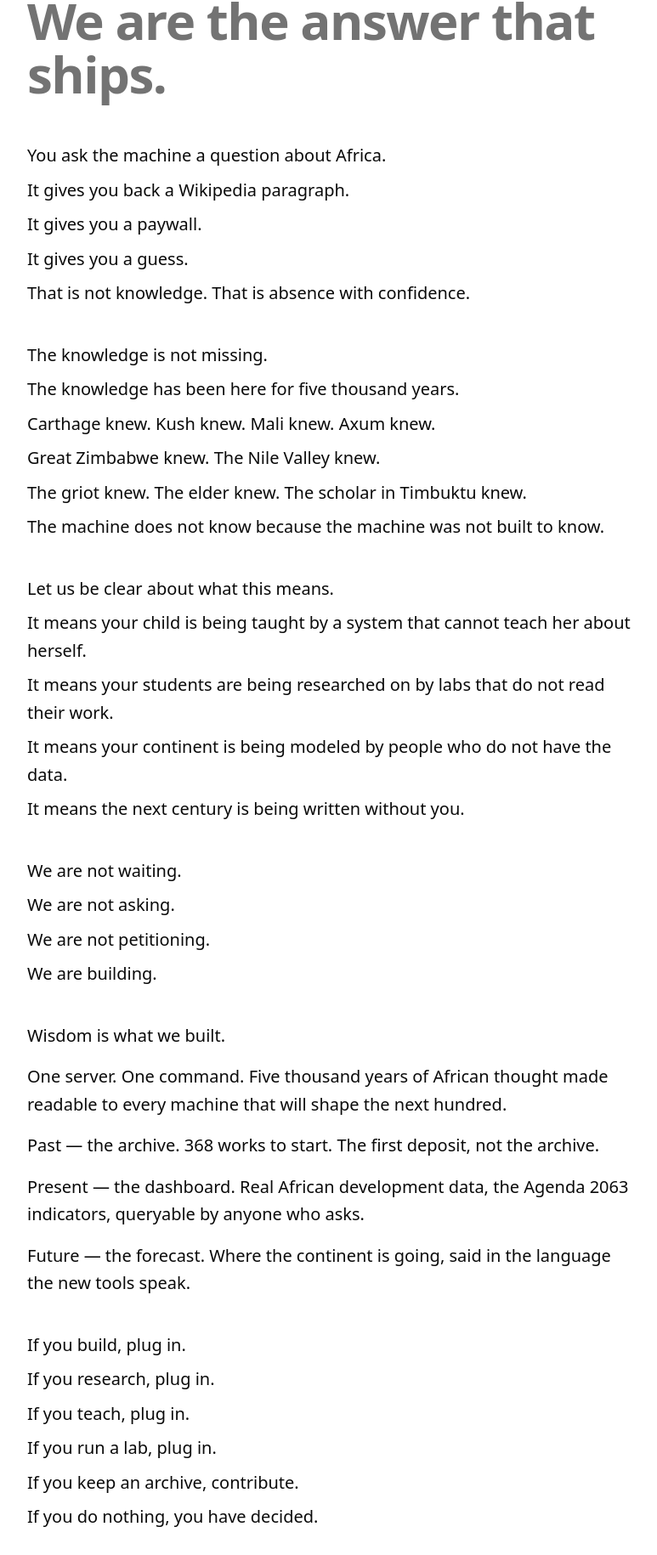
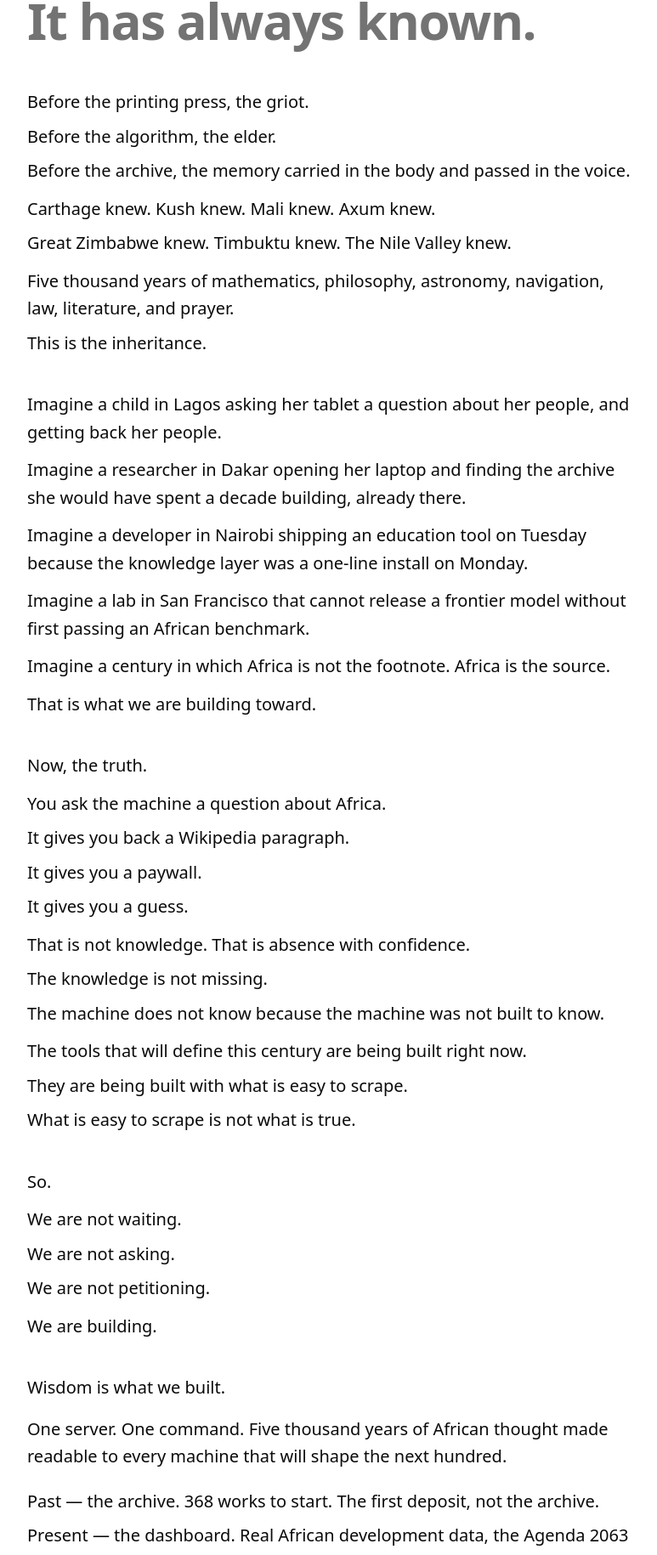
Before and after one commit to seathemc/pan-african-library, a Next.js app: page /manifesto in a window 1280 px wide. Shown: the part 303-2133 px from the top of the page at 85% size, without its empty margins (248-1021 px from the left). Built offline with nearby package versions, Linux system fonts and the light colour scheme.

Commit message:
manifesto: open with aspiration, ancestry first
Restructures arc: inheritance → vision → problem → build → call to action.
Leads with "Africa knows. It has always known." rather than the problem.

https://claude.ai/code/session_01QxV2Y1XG2tbVWsUSdEU9T1

```diff
--- a/app/(marketing)/manifesto/page.tsx
+++ b/app/(marketing)/manifesto/page.tsx
@@ -45,43 +45,54 @@ export default function ManifestoPage() {
 
         {/* Lede */}
         <h1 className="text-5xl md:text-6xl font-bold tracking-tight leading-[1.05] mb-12">
-          AI has an Africa problem.
+          Africa knows.
           <br />
-          <span className="text-muted-foreground">We are the answer that ships.</span>
+          <span className="text-muted-foreground">It has always known.</span>
         </h1>
 
         {/* Body — manifesto stanzas */}
         <div className="text-lg md:text-xl leading-relaxed space-y-10 font-light">
           <section className="space-y-2">
-            <p>You ask the machine a question about Africa.</p>
+            <p>Before the printing press, the griot.</p>
+            <p>Before the algorithm, the elder.</p>
+            <p>Before the archive, the memory carried in the body and passed in the voice.</p>
+            <p className="pt-1">Carthage knew. Kush knew. Mali knew. Axum knew.</p>
+            <p>Great Zimbabwe knew. Timbuktu knew. The Nile Valley knew.</p>
+            <p className="pt-1 font-normal">
+              Five thousand years of mathematics, philosophy, astronomy, navigation, law, literature, and prayer.
+            </p>
+            <p className="font-normal">This is the inheritance.</p>
+          </section>
+
+          <section className="space-y-3">
+            <p>Imagine a child in Lagos asking her tablet a question about her people, and getting back her people.</p>
+            <p>Imagine a researcher in Dakar opening her laptop and finding the archive she would have spent a decade building, already there.</p>
+            <p>Imagine a developer in Nairobi shipping an education tool on Tuesday because the knowledge layer was a one-line install on Monday.</p>
+            <p>Imagine a lab in San Francisco that cannot release a frontier model without first passing an African benchmark.</p>
+            <p className="font-normal">Imagine a century in which Africa is not the footnote. Africa is the source.</p>
+            <p className="font-normal">That is what we are building toward.</p>
+          </section>
+
+          <section className="space-y-2">
+            <p className="font-normal">Now, the truth.</p>
+            <p className="pt-1">You ask the machine a question about Africa.</p>
             <p>It gives you back a Wikipedia paragraph.</p>
             <p>It gives you a paywall.</p>
             <p>It gives you a guess.</p>
-            <p className="font-normal">That is not knowledge. That is absence with confidence.</p>
+            <p className="pt-1 font-normal">That is not knowledge. That is absence with confidence.</p>
+            <p className="font-normal">The knowledge is not missing.</p>
+            <p className="font-normal">The machine does not know because the machine was not built to know.</p>
+            <p className="pt-1">The tools that will define this century are being built right now.</p>
+            <p>They are being built with what is easy to scrape.</p>
+            <p className="font-normal">What is easy to scrape is not what is true.</p>
           </section>
 
           <section className="space-y-2">
-            <p>The knowledge is not missing.</p>
-            <p>The knowledge has been here for five thousand years.</p>
-            <p>Carthage knew. Kush knew. Mali knew. Axum knew.</p>
-            <p>Great Zimbabwe knew. The Nile Valley knew.</p>
-            <p>The griot knew. The elder knew. The scholar in Timbuktu knew.</p>
-            <p className="font-normal">The machine does not know because the machine was not built to know.</p>
-          </section>
-
-          <section className="space-y-2">
-            <p>Let us be clear about what this means.</p>
-            <p>It means your child is being taught by a system that cannot teach her about herself.</p>
-            <p>It means your students are being researched on by labs that do not read their work.</p>
-            <p>It means your continent is being modeled by people who do not have the data.</p>
-            <p className="font-normal">It means the next century is being written without you.</p>
-          </section>
-
-          <section className="space-y-2">
-            <p>We are not waiting.</p>
+            <p className="font-normal">So.</p>
+            <p className="pt-1">We are not waiting.</p>
             <p>We are not asking.</p>
             <p>We are not petitioning.</p>
-            <p className="font-normal">We are building.</p>
+            <p className="font-normal pt-1">We are building.</p>
           </section>
 
           <section className="space-y-4">
@@ -90,16 +101,11 @@ export default function ManifestoPage() {
               One server. One command. Five thousand years of African thought made readable to every machine
               that will shape the next hundred.
             </p>
-            <p>
-              Past — the archive. 368 works to start. The first deposit, not the archive.
-            </p>
-            <p>
-              Present — the dashboard. Real African development data, the Agenda 2063 indicators, queryable
-              by anyone who asks.
-            </p>
-            <p>
-              Future — the forecast. Where the continent is going, said in the language the new tools speak.
-            </p>
+            <ul className="space-y-2 pt-1">
+              <li><span className="font-normal">Past</span> — the archive. 368 works to start. The first deposit, not the archive.</li>
+              <li><span className="font-normal">Present</span> — the dashboard. Real African development data, the Agenda 2063 indicators, queryable by anyone who asks.</li>
+              <li><span className="font-normal">Future</span> — the forecast. Where the continent is going, said in the language the new tools speak.</li>
+            </ul>
           </section>
 
           <section className="space-y-2">
@@ -112,20 +118,13 @@ export default function ManifestoPage() {
           </section>
 
           <section className="space-y-2">
-            <p>The tools that will define this century are being built right now.</p>
-            <p>They are being built with what is easy to scrape.</p>
-            <p>What is easy to scrape is not what is true.</p>
-            <p className="font-normal">We are going to make the truth easy to scrape.</p>
-          </section>
-
-          <section className="space-y-2">
             <p>This is not a database.</p>
             <p>This is not a chatbot.</p>
             <p>This is not a search engine.</p>
             <p className="font-normal">
-              This is infrastructure for a continent that should never have had to ask permission to be
-              indexed.
+              This is infrastructure for a continent that should never have had to ask permission to be indexed.
             </p>
+            <p className="font-normal">We are going to make the truth easy to scrape.</p>
           </section>
 
           <section className="pt-2">
```
